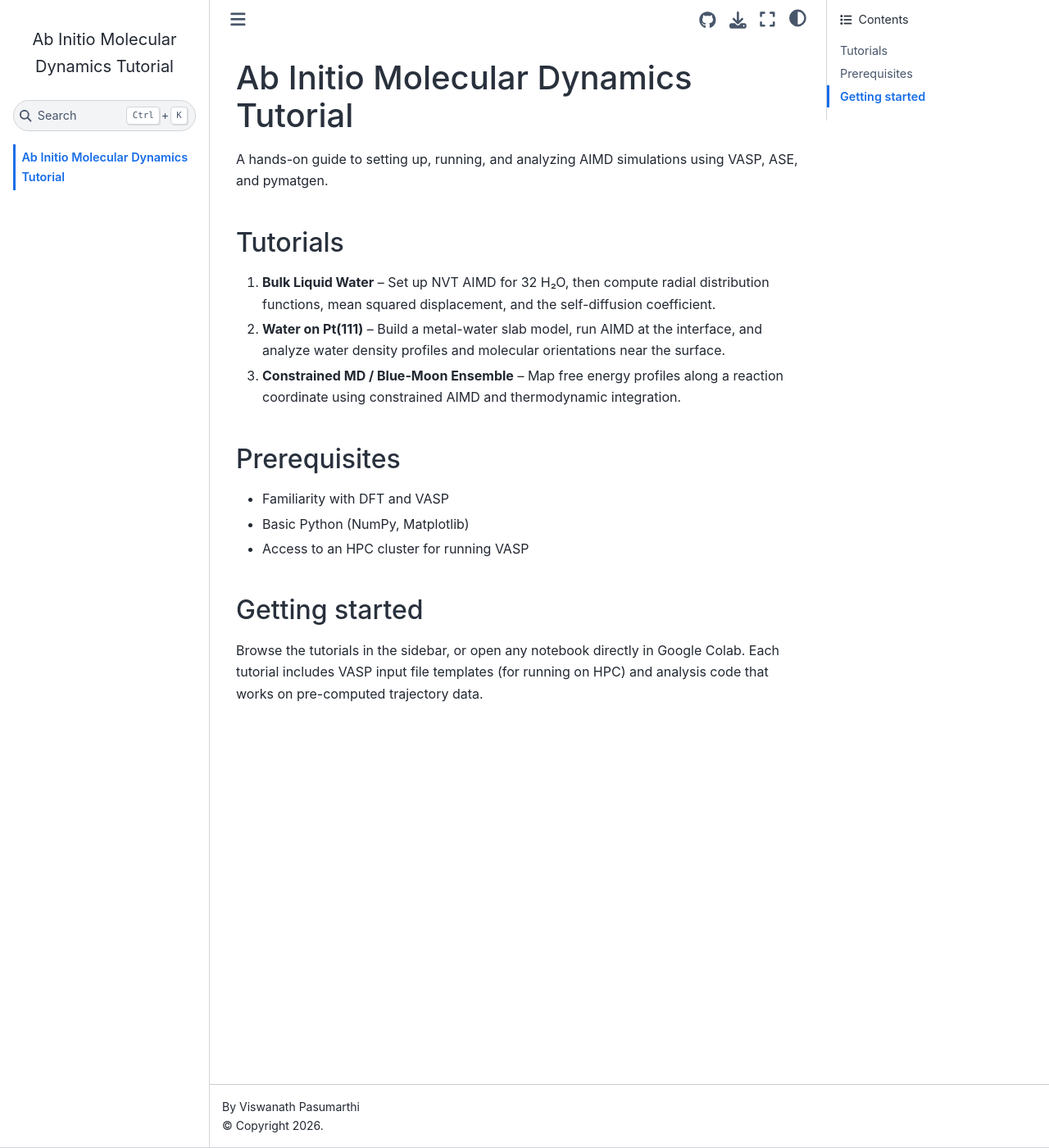
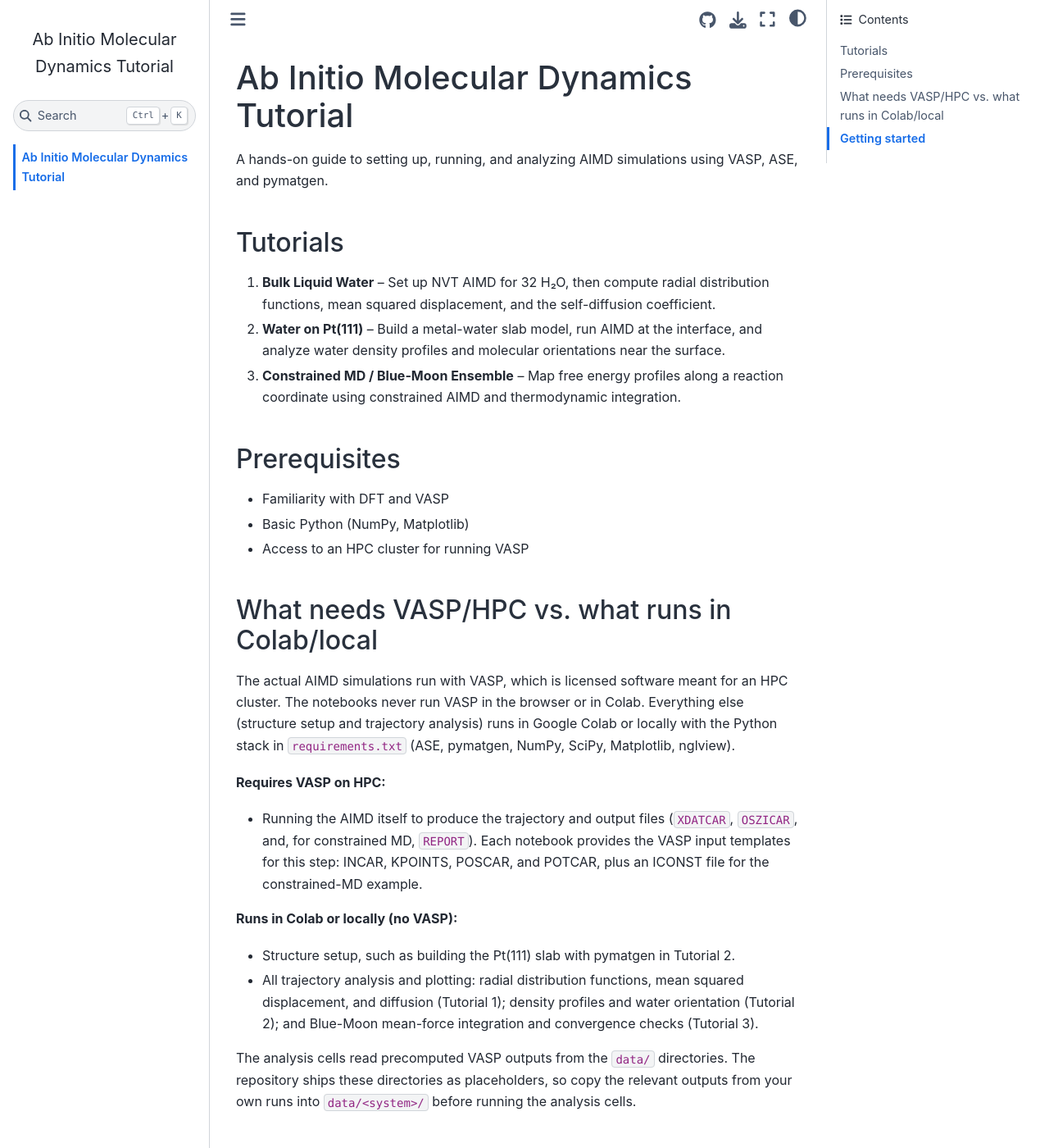
Before and after one commit to vpasumarthi/aimd-tutorial, a Jupyter Book: the page built from intro.md, in a window 1280 px wide and 1400 px high. Shown: the whole window at 82% size. Built offline with Jupyter Book 1.0.4 settings and Sphinx 7.4.7 and the Sphinx Book theme 1.1.4, drawn with Linux system fonts in a browser that asks for light colours; pages that are not in the unit, such as notebooks, are missing from menus.

Commit message:
docs: add README, VASP/HPC-vs-Colab section; exclude README from toc
New project README (overview, build/linkcheck commands, Pages URL, install, data policy). Add intro.md section clarifying which steps need VASP/HPC vs run in Colab/local. Exclude README.md from the Jupyter Book toctree. Check off the P0 build/deploy/docs roadmap items.

```diff
--- a/_config.yml
+++ b/_config.yml
@@ -10,6 +10,7 @@ exclude_patterns:
   - CLAUDE.md
   - AGENTS.md
   - ROADMAP.md
+  - README.md
 
 repository:
   url: https://github.com/vpasumarthi/aimd-tutorial
--- a/intro.md
+++ b/intro.md
@@ -14,6 +14,19 @@ A hands-on guide to setting up, running, and analyzing AIMD simulations using VA
 - Basic Python (NumPy, Matplotlib)
 - Access to an HPC cluster for running VASP
 
+## What needs VASP/HPC vs. what runs in Colab/local
+
+The actual AIMD simulations run with VASP, which is licensed software meant for an HPC cluster. The notebooks never run VASP in the browser or in Colab. Everything else (structure setup and trajectory analysis) runs in Google Colab or locally with the Python stack in `requirements.txt` (ASE, pymatgen, NumPy, SciPy, Matplotlib, nglview).
+
+**Requires VASP on HPC:**
+- Running the AIMD itself to produce the trajectory and output files (`XDATCAR`, `OSZICAR`, and, for constrained MD, `REPORT`). Each notebook provides the VASP input templates for this step: INCAR, KPOINTS, POSCAR, and POTCAR, plus an ICONST file for the constrained-MD example.
+
+**Runs in Colab or locally (no VASP):**
+- Structure setup, such as building the Pt(111) slab with pymatgen in Tutorial 2.
+- All trajectory analysis and plotting: radial distribution functions, mean squared displacement, and diffusion (Tutorial 1); density profiles and water orientation (Tutorial 2); and Blue-Moon mean-force integration and convergence checks (Tutorial 3).
+
+The analysis cells read precomputed VASP outputs from the `data/` directories. The repository ships these directories as placeholders, so copy the relevant outputs from your own runs into `data/<system>/` before running the analysis cells.
+
 ## Getting started
 
 Browse the tutorials in the sidebar, or open any notebook directly in Google Colab. Each tutorial includes VASP input file templates (for running on HPC) and analysis code that works on pre-computed trajectory data.
```
Also changed, not shown: README.md (added, +65 -0 lines), ROADMAP.md (+5 -5 lines).
